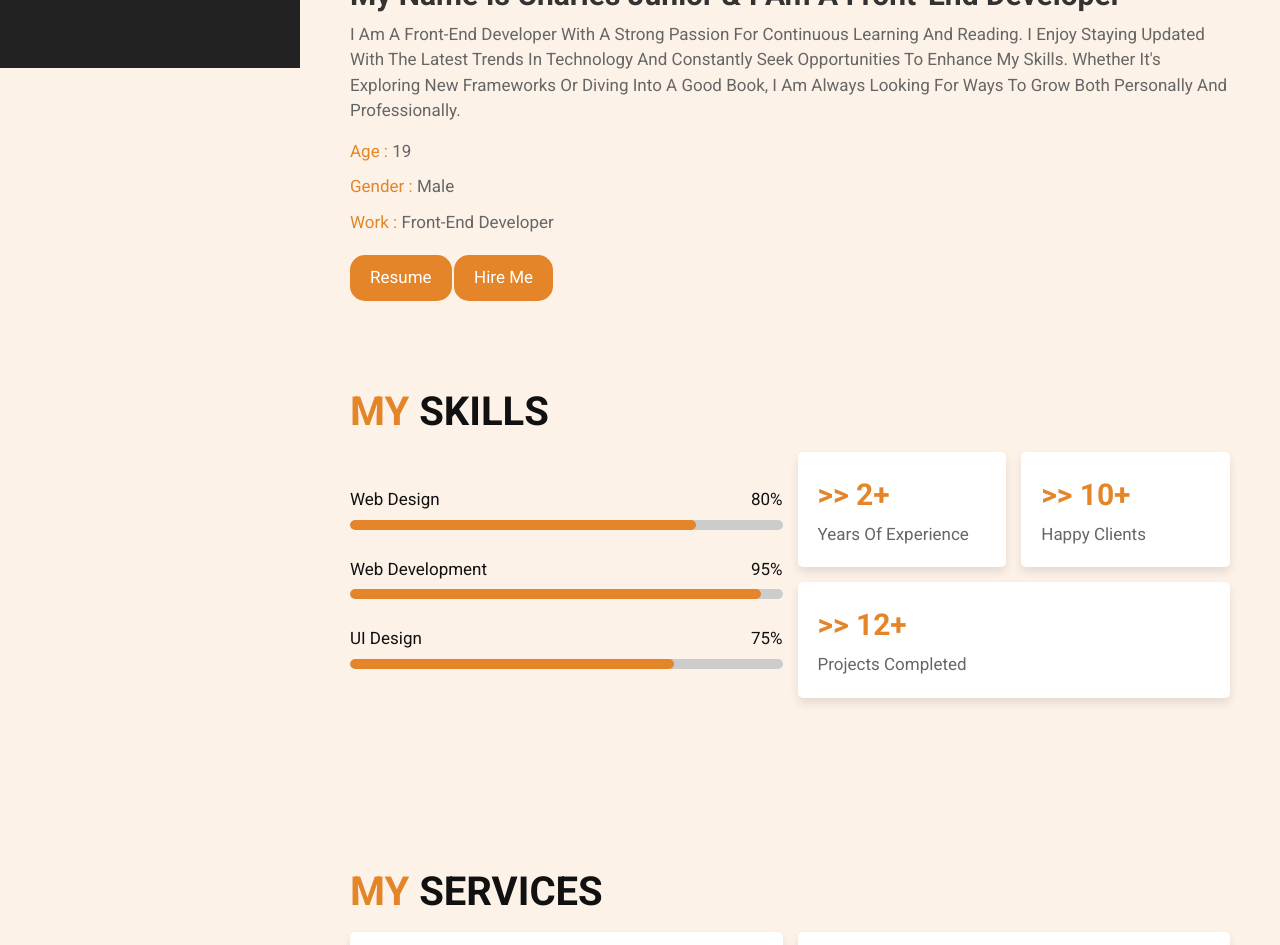
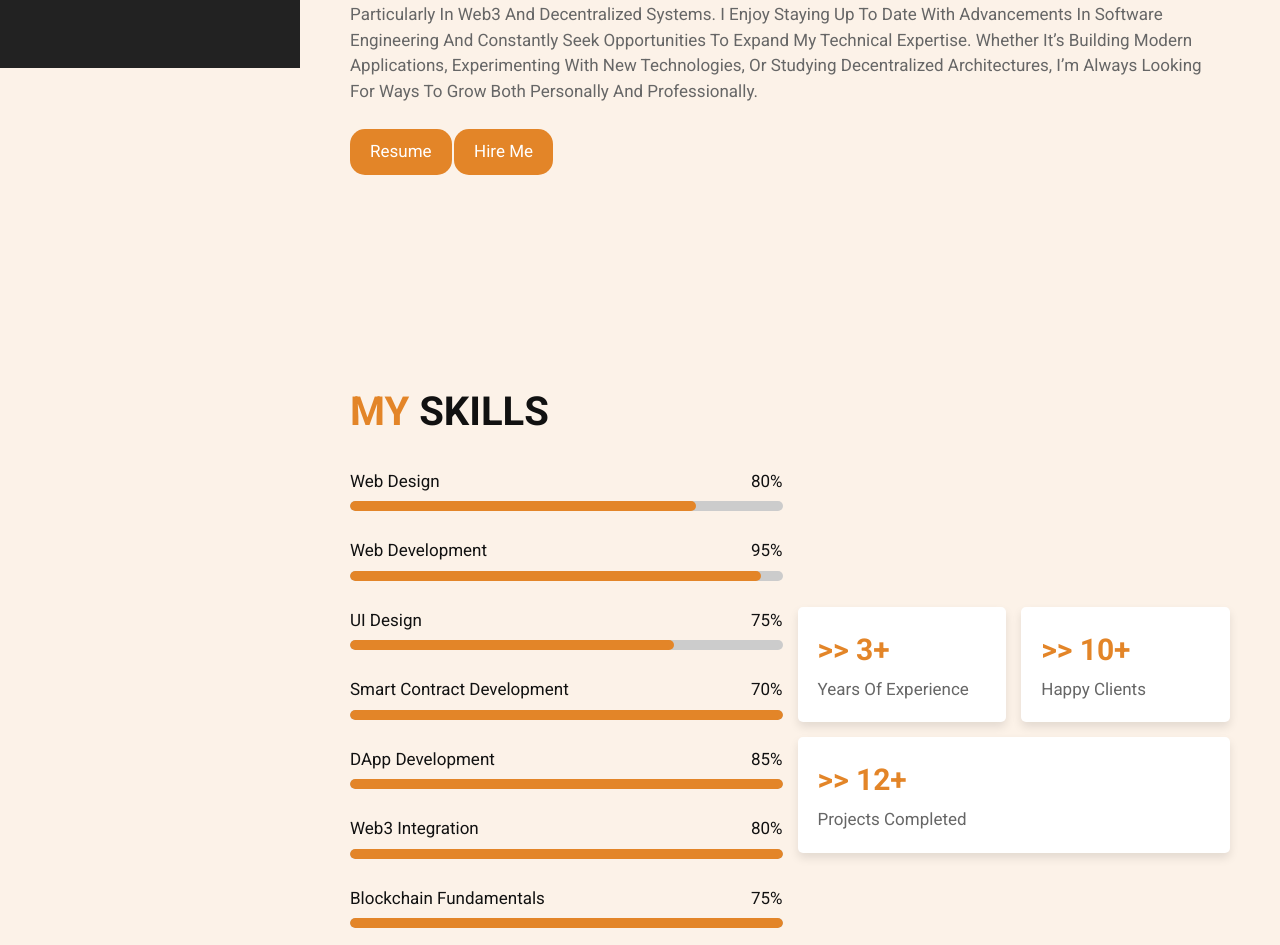
Before and after one commit to Blvck-Heart/Charles-Junior, a plain HTML site: page index.html in a window 1280 px wide. Shown: the part 732-1677 px from the top of the page. Drawn offline with Linux system fonts and the light colour scheme.

Commit message:
update profile description and skills for software engineering focus

```diff
--- a/index.html
+++ b/index.html
@@ -1,4 +1,4 @@
-<!DOCTYPE html>
+<!doctype html>
 <html lang="en">
   <head>
     <meta charset="UTF-8" />
@@ -16,7 +16,8 @@
       href="https://cdnjs.cloudflare.com/ajax/libs/font-awesome/6.6.0/css/all.min.css"
       integrity="sha512-Kc323vGBEqzTmouAECnVceyQqyqdsSiqLQISBL29aUW4U/M7pSPA/gEUZQqv1cwx4OnYxTxve5UMg5GT6L4JJg=="
       crossorigin="anonymous"
-      referrerpolicy="no-referrer" />
+      referrerpolicy="no-referrer"
+    />
     <!-- css file link -->
     <link rel="stylesheet" href="style.css" />
   </head>
@@ -59,10 +60,11 @@
       <div class="content">
         <span class="hi">hi there...</span>
         <h3>i am <span>charles junior</span></h3>
-        <p class="info">a front-end developer</p>
+        <p class="info">a software engineer</p>
         <p class="text">
-          I’m a front-end developer passionate about learning and reading,
-          always eager to grow and stay updated with the latest trends in tech.
+          I’m a software engineer focused on building scalable web applications
+          and exploring Web3 technologies, continuously learning and staying up
+          to date with modern development tools and decentralized systems.
         </p>
         <a href="#about" class="btn">about me</a>
       </div>
@@ -85,20 +87,21 @@
         </div> -->
 
         <div class="content">
-          <h3>my name is charles junior & i am a front-end developer</h3>
           <p>
-            I am a front-end developer with a strong passion for continuous
-            learning and reading. I enjoy staying updated with the latest trends
-            in technology and constantly seek opportunities to enhance my
-            skills. Whether it's exploring new frameworks or diving into a good
-            book, I am always looking for ways to grow both personally and
-            professionally.
+            I am a software engineer with a strong passion for continuous
+            learning and exploring emerging technologies, particularly in Web3
+            and decentralized systems. I enjoy staying up to date with
+            advancements in software engineering and constantly seek
+            opportunities to expand my technical expertise. Whether it’s
+            building modern applications, experimenting with new technologies,
+            or studying decentralized architectures, I’m always looking for ways
+            to grow both personally and professionally.
           </p>
           <div class="box-container">
             <div class="box">
-              <p><span>age : </span>19</p>
+              <!-- <p><span>age : </span>19</p>
               <p><span>gender : </span>male</p>
-              <p><span>work : </span>front-end developer</p>
+              <p><span>work : </span>front-end developer</p> -->
             </div>
             <!-- <div class="box">
               <p><span>freelance : </span>available</p>
@@ -140,10 +143,30 @@
             <h3>UI design<span>75%</span></h3>
             <div class="bar"><span></span></div>
           </div>
+          <div class="progress">
+            <h3>Smart Contract Development <span>70%</span></h3>
+            <div class="bar"><span></span></div>
+          </div>
+          <div class="progress">
+            <h3>dApp Development <span>85%</span></h3>
+            <div class="bar"><span></span></div>
+          </div>
+          <div class="progress">
+            <h3>Web3 Integration <span>80%</span></h3>
+            <div class="bar"><span></span></div>
+          </div>
+          <div class="progress">
+            <h3>Blockchain Fundamentals <span>75%</span></h3>
+            <div class="bar"><span></span></div>
+          </div>
+          <div class="progress">
+            <h3>Wallet Integration <span>80%</span></h3>
+            <div class="bar"><span></span></div>
+          </div>
         </div>
         <div class="box-container">
           <div class="box">
-            <h3>>> 2+</h3>
+            <h3>>> 3+</h3>
             <p>years of experience</p>
           </div>
           <div class="box">
```
